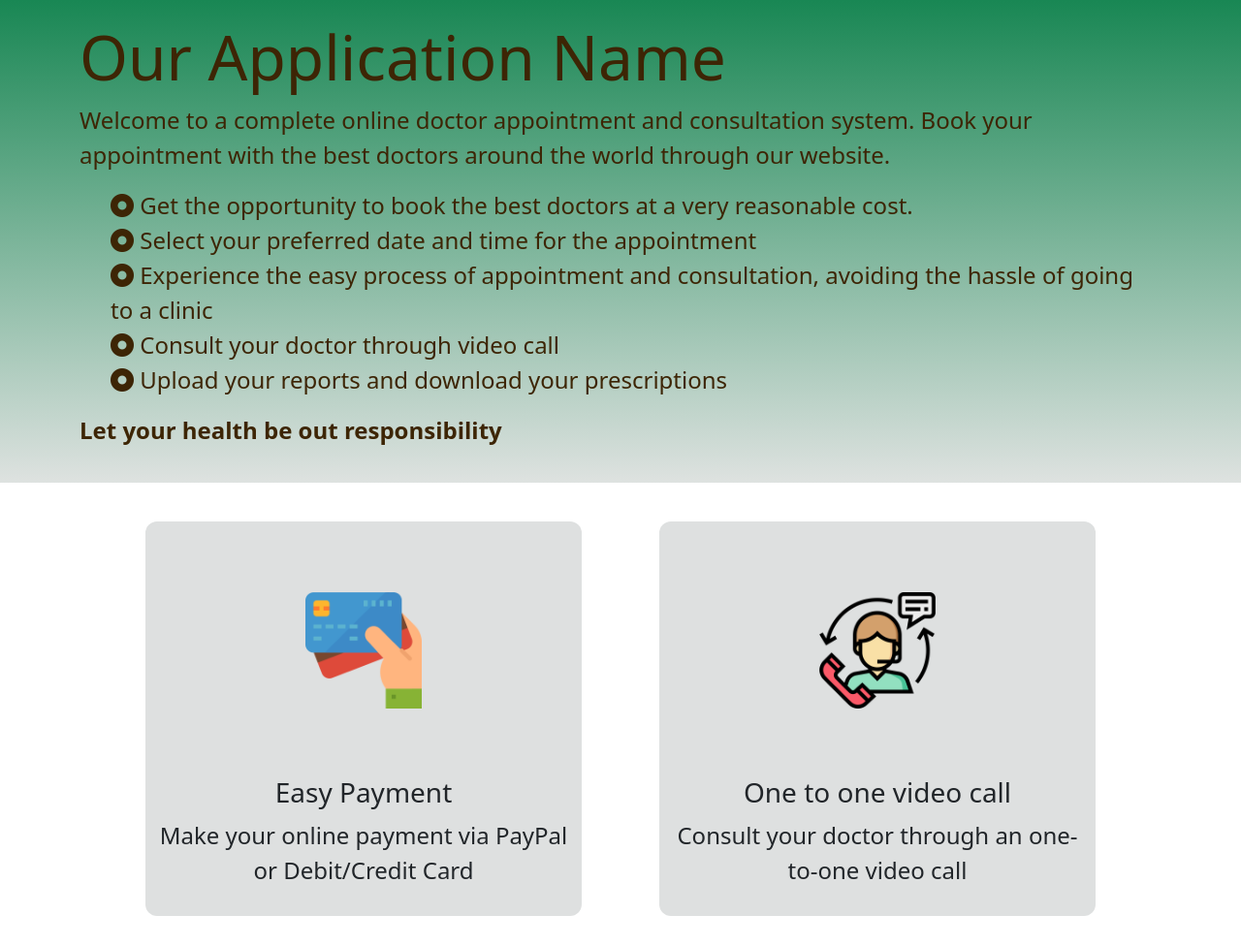
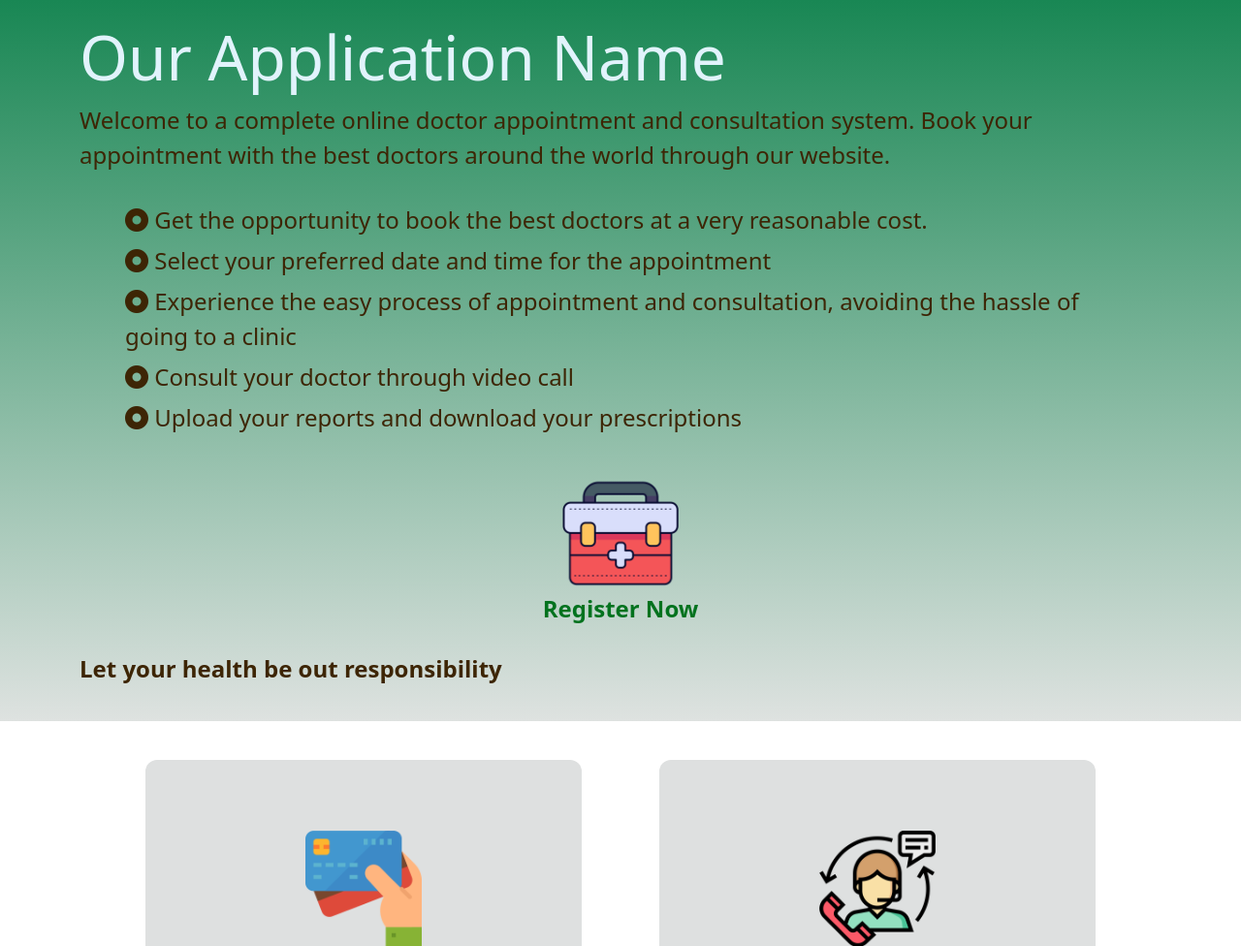
Before and after one commit to adaksritiman24/Online-Doctor-Appointment-System, a Django app: page / in a window 1280 px wide. Shown: the part 59-1035 px from the top of the page at 97% size. Run offline with Django 3.2, Linux system fonts and the light colour scheme; some libraries are stand-ins or nearby versions.

Commit message:
index page for patients UI

```diff
--- a/odas/static/patient/css/index.css
+++ b/odas/static/patient/css/index.css
@@ -12,6 +12,10 @@ a{
     background:linear-gradient(rgb(25,135,84), rgb(222, 226, 224));
     padding:20px 0px;
     color: rgb(61, 37, 5);
+    animation: 2s ease-out 0s 1 forwards;
+}
+#app-brand{
+    color: rgb(225, 243, 252);
 }
 .banner-top{
     animation: 2s ease-in-out 0s 1 slideInFromTop forwards;
@@ -23,9 +27,31 @@ a{
     font-size: 3vh;
     list-style-type: none;
 }
+.our-services li{
+    padding: 3px;
+}
 
 .banner-bottom{
     animation: 2s ease-in-out 0s 1 slideInFromRight forwards;
+}
+.banner-inner{
+    display: flex;
+    justify-content: center;
+    flex-wrap: wrap;
+
+}
+.banner-inner div{
+    margin: 10px;
+}
+#services{
+    padding: 2px;
+}
+.register-now{
+    font-weight: bold;
+    color: rgb(2, 114, 30);
+}
+.register-now:hover{
+    color: rgb(2, 71, 19);
 }
 .features{
     display: flex;
@@ -82,6 +108,16 @@ a{
       opacity: 1;
     }
 }
+@keyframes ColorPop {
+    0% {
+      background: transparent;
+      opacity: 0;
+    }
+    100% {
+      background:linear-gradient(rgb(25,135,84), rgb(222, 226, 224));
+      opacity: 1;
+    }
+}
 .gyan{
     font-weight: bold;
 }
--- a/odas/templates/patient/index.html
+++ b/odas/templates/patient/index.html
@@ -4,11 +4,13 @@
 <div class="banner">
     <div class="container">
         <div class="banner-top">
-            <h1>Our Application Name</h1>
+            <h1 id="app-brand">Our Application Name</h1>
             <p>Welcome to a complete online doctor appointment and consultation system.
             Book your appointment with the best doctors around the world through our website.</p>
         </div>
         <div class="banner-bottom">
+            <div class="banner-inner">
+                <div id = "services">
                     <ul class = "our-services">
                         <li><i class="bi bi-record-circle-fill"></i> Get the opportunity to book the best doctors at a very reasonable cost.</li>
                         <li><i class="bi bi-record-circle-fill"></i> Select your preferred date and time for the appointment</li>
@@ -16,8 +18,17 @@
                         <li><i class="bi bi-record-circle-fill"></i> Consult your doctor through video call</li>
                         <li><i class="bi bi-record-circle-fill"></i> Upload your reports and download your prescriptions</li>
                     </ul>
+                </div>
+                <div class="register-btn text-center">
+                    <a href="{% url 'pr' %}">
+                        <img src="{% static 'patient/imgs/index/first-aid-kit.png' %}" width="120px" alt="Not Found">
+                        <p class="register-now">Register Now</p>
+                    </a>
+                </div>
+            </div>
             <p class="gyan">Let your health be out responsibility</p>
         </div>
+
     </div>
 </div>
 <div class="container">
```
Also changed, not shown: odas/static/patient/imgs/index/first-aid-kit.png (added). Lines whose indentation alone changed are shown as unchanged.
